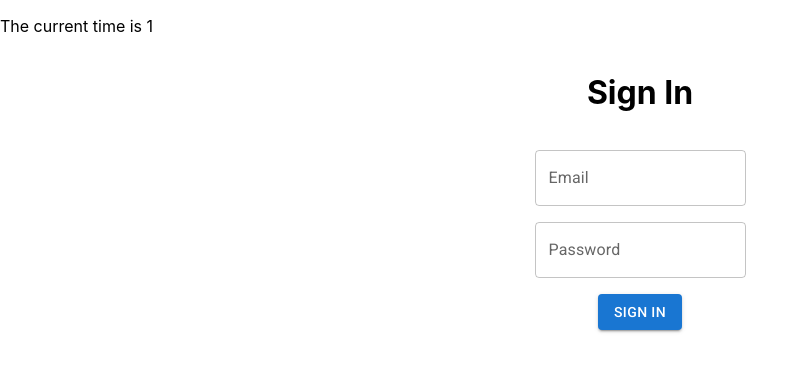
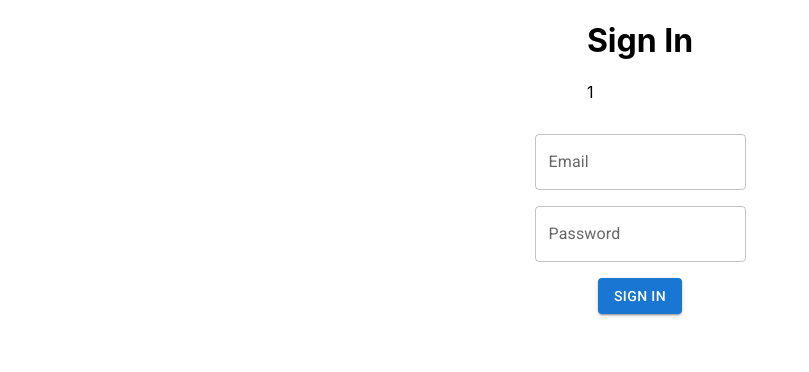
Before and after one commit to abduldoesramen/toDoApp, a React (Create React App) app: page / in a window 1280 px wide. Shown: the top 372 px of the page, without its empty margins (0-809 px from the left). Built offline with nearby package versions, Linux system fonts and the light colour scheme; no server answers; the HTML template or start-up script is replaced by a standard one.

Commit message:
edited time to be inside our grid from the sign-in page

```diff
--- a/src/routes/sign-in/sign-in.component.jsx
+++ b/src/routes/sign-in/sign-in.component.jsx
@@ -43,11 +43,11 @@ const SignIn = () => {
 
   return (
     <Fragment>
-      <p>The current time is {currentTime}</p>
       <form onSubmit={handleSubmit}>
         <Grid container alignItems="center" justify="center" direction="column">
           <Grid item>
             <h1>Sign In</h1>
+            <p>{currentTime}</p>
           </Grid>
           <Grid item marginTop={2}>
             <TextField
```
Also changed, not shown: 1 other file (tests, documents, lock files or other folders).
